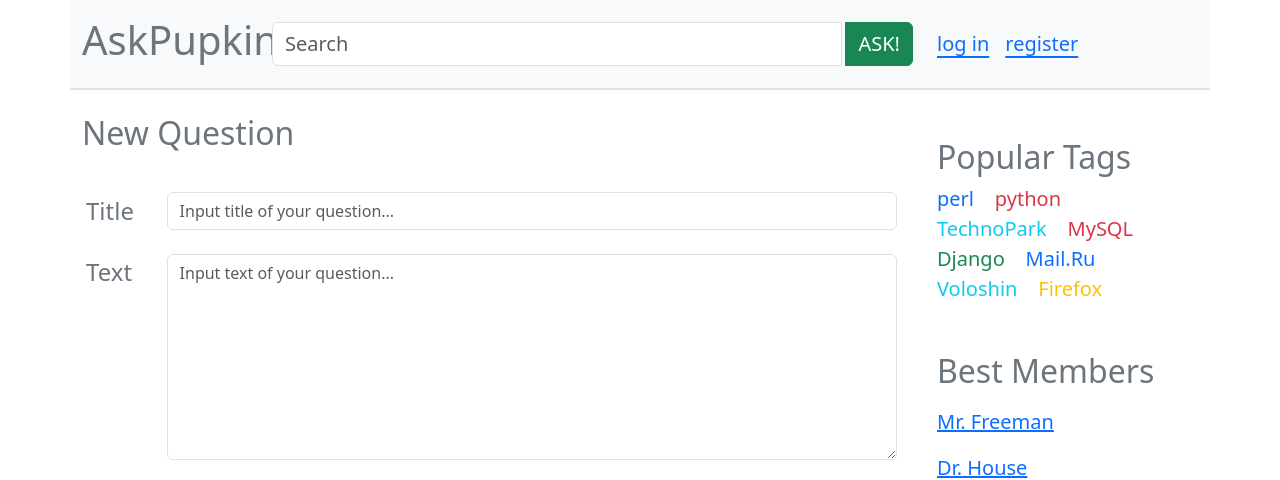
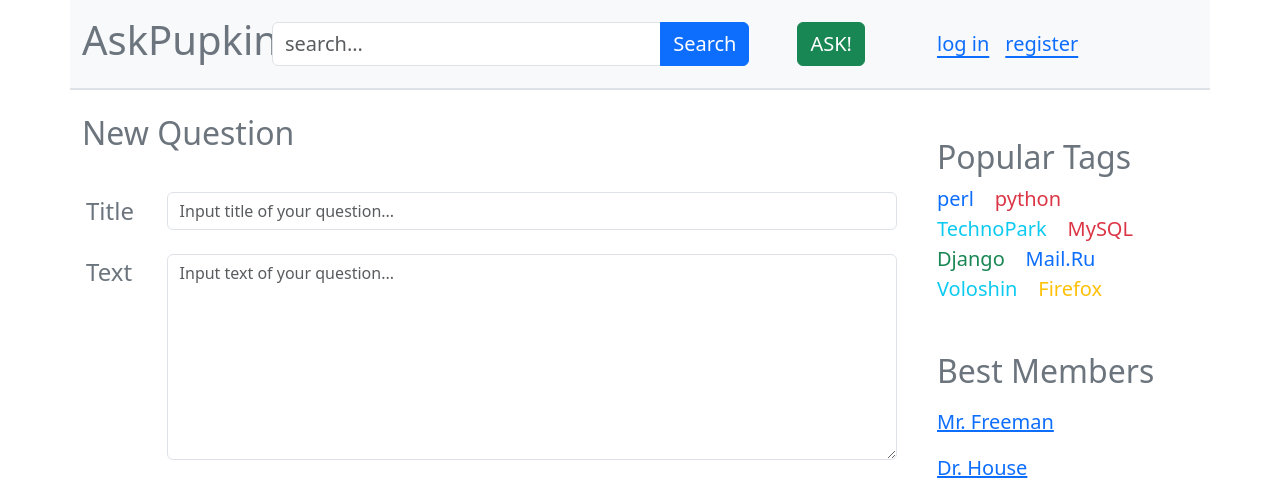
Before and after one commit to mamillerr/WEB, a Django app: page /ask/ in a window 1280 px wide. Shown: the top 480 px of the page. Run offline with Django 4.2, Linux system fonts and the light colour scheme.

Commit message:
Add search button and margin ask button

```diff
--- a/app/templates/base.html
+++ b/app/templates/base.html
@@ -19,8 +19,9 @@
                 <!-- Seven cols for search input -->
                 <div class="col-7">
                     <div class="input-group">
-                        <input class="form-control me-1 fs-5" type="search" placeholder="Search" aria-label="Search">
-                        <button class="btn btn-success fs-5" type="submit">ASK!</button>
+                        <input class="form-control fs-5" type="search" placeholder="search..." aria-label="Search">
+                        <button class="btn btn-primary fs-5 rounded-end" type="submit">Search</button>
+                        <button class="btn btn-success fs-5 mx-5 rounded" type="submit">ASK!</button>
                     </div>
                 </div>
                 <!-- Three cols for avatar and buttons-->
```
